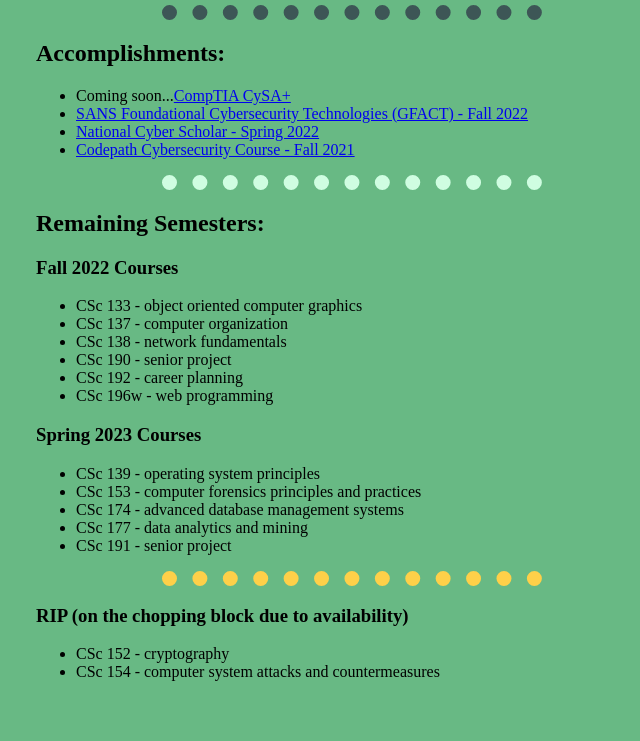
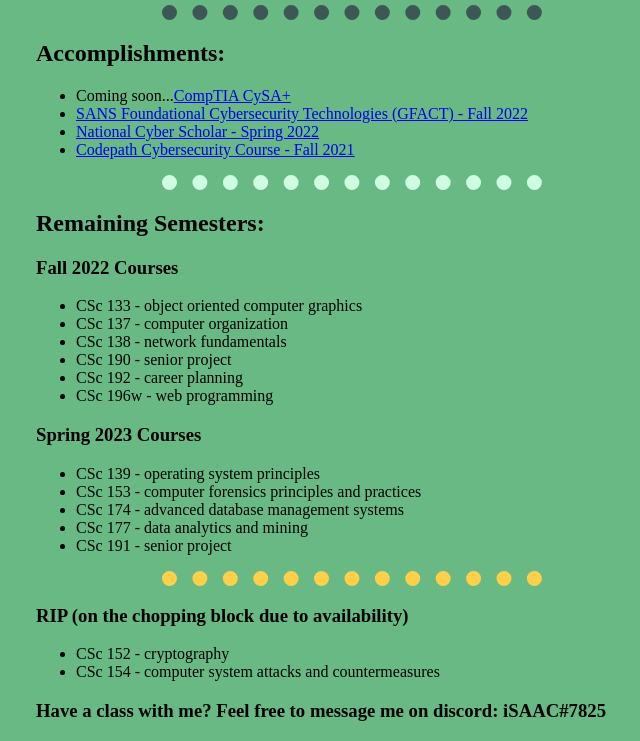
Before and after one commit to isaacwilli/isaacwilli.github.io, a plain HTML site: page index.html in a window 1280 px wide. Shown: the part 177-918 px from the top of the page, without its empty margins (288-928 px from the left). Before the commit the page ends 874 px from the top, so only its background shows below. Drawn offline with Linux system fonts and the light colour scheme.

Commit message:
Update index.html

```diff
--- a/index.html
+++ b/index.html
@@ -61,4 +61,5 @@
             <li>CSc 152 - cryptography</li>
             <li>CSc 154 - computer system attacks and countermeasures</li>
         </ul>
+        <h3>Have a class with me? Feel free to message me on discord: iSAAC#7825</h3>
     </div>
```
